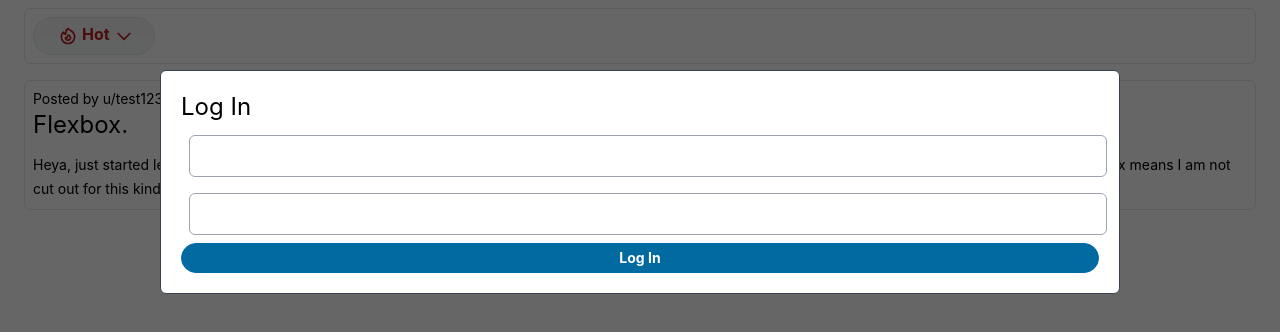
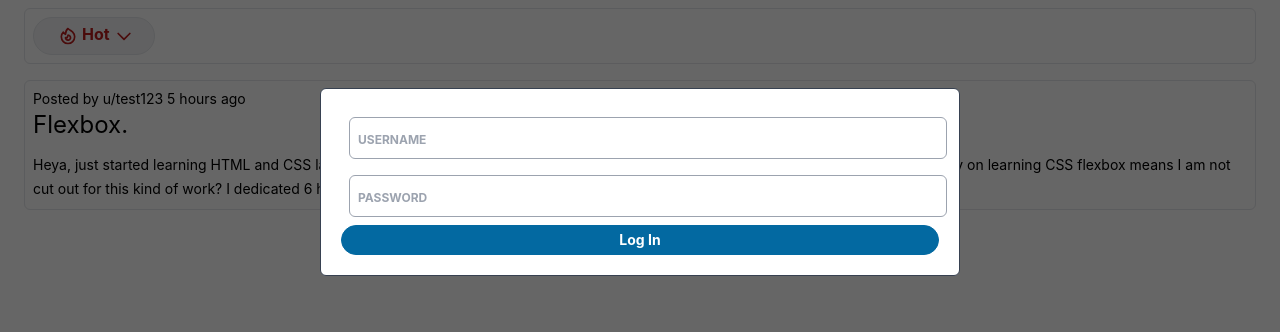
Before and after one commit to Sabahatt/WebProject, a React (Create React App) app in the folder client/: page / in a window 1280 px wide. Shown: the part 218-550 px from the top of the page. Built offline with nearby package versions, Linux system fonts and the light colour scheme.

Commit message:
Update AuthModel.js
modaltype issue

```diff
--- a/client/src/AuthModel.js
+++ b/client/src/AuthModel.js
@@ -1,15 +1,35 @@
 import Button from "./Button";
 import Input from "./Input";
+import {useState} from 'react';
 
 function AuthModel() {
+    const [modalType, setModalType] = useState({initialState : 'login'});
+
     return(
         <div className="w-screen h-screen fixed top-0 left-0 z-20 flex" style={{backgroundColor:'rgba(0,0,0,.6)'}} >
-            <div className=" border border-gray-700 w-3/4 mx-auto bg-white p-5 self-center rounded-md" >
-                <h1 className="text-2xl mb-3" >Log In</h1>
+            <div className=" border border-gray-700 w-3/4 sm:w-1/2 mx-auto bg-white p-5 self-center rounded-md" >
+                {modalType === 'login' && (
+                    <h1 className="text-2xl mb-3" >Log In</h1>
+                )}
+                    {modalType === 'register' && (
+                    <h1 className="text-2xl mb-3" >Sign Up</h1>
+                )}
 
-                <Input type={"text"} className=" mb-2 w-full " />
-                <Input type={"password"} className="mb-2 w-full " />
+
+                <Input type={"text"} className="placeholder:text-gray-500 placeholder:text-xs placeholder:font-bold mb-2 w-full " placeholder='USERNAME' />
+                <Input type={"password"} className="placeholder:text-gray-500 placeholder:text-xs placeholder:font-bold mb-2 w-full " placeholder='PASSWORD' />
                 <Button className=" w-full text-white" >Log In</Button>
+                {modalType === 'login' && (
+                      <div>
+                        New to Reddit? <button onClick={() => setModalType({value: 'register'})} >SIGN UP</button>
+                      </div>
+                )}
+                   {modalType === 'register' && (
+                      <div>
+                        Already have an account? <button onClick={() => setModalType({value: 'login'})} >Log In</button>
+                      </div>
+                )}
+
             </div>
 
         </div>
```
